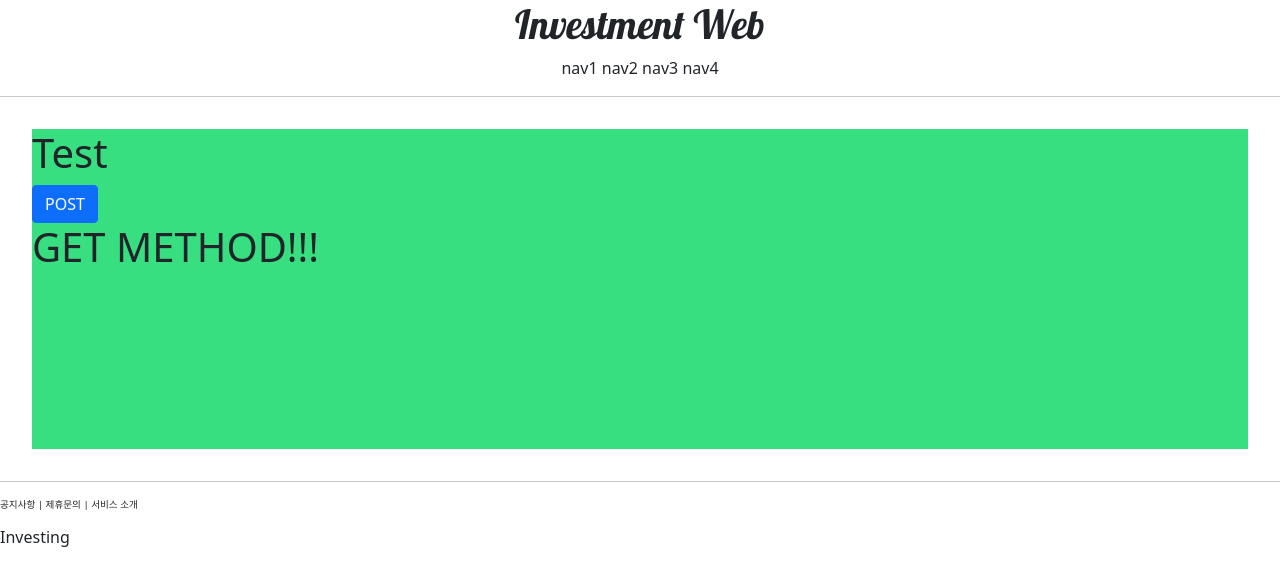
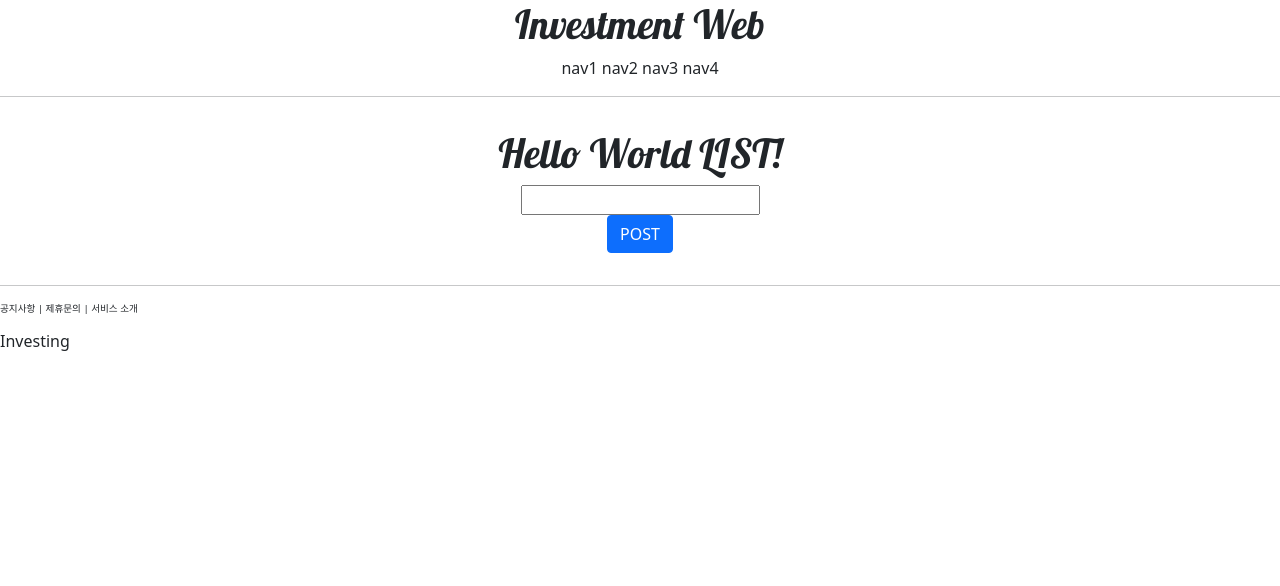
Before and after one commit to sunghyunpk/-Django_web, a Django app: page /account/hello_world/ in a window 1280 px wide. Shown: the top 586 px of the page. Run offline with Django 3.2, Linux system fonts and the light colour scheme.

Commit message:
POST & DB

```diff
--- a/accountapp/templates/accountapp/hello_world.html
+++ b/accountapp/templates/accountapp/hello_world.html
@@ -2,20 +2,26 @@
 
 {% block content %}
 
-    <div style="height: 20rem; background-color: #38df81; border-radious: 1rem; margin: 2rem;">
-        <h1>
-            Test
+    <div style="border-radious: 1rem; margin: 2rem; text-align: center">
+        <h1 style="font-family: 'lobster', cursive;">
+            Hello World LIST!
         </h1>
 
         <form action="/account/hello_world/" method="post">
             {% csrf_token %}
-            <input type="submit" class="btn btn-primary" value="POST">
+            <div>
+                <input type="text" name ="hello_world_input">
+            </div>
+            <div>
+                <input type="submit" class="btn btn-primary" value="POST">
+            </div>
         </form>
 
+        {% if hello_world_output %}
         <h1>
-            {{ text }}
+            {{ hello_world_output.text }}
         </h1>
-
+        {% endif %}
     </div>
 
 {% endblock %}
--- a/accountapp/views.py
+++ b/accountapp/views.py
@@ -3,11 +3,19 @@ from django.shortcuts import render
 
 
 # Create your views here.
+from accountapp.models import HelloWorld
 
 
 def hello_world(request):
 
     if request.method == "POST":
-        return render(request, 'accountapp/hello_world.html', context={'text': 'POST METHOD!!!'})
+
+        temp = request.POST.get('hello_world_input')
+
+        new_hello_world = HelloWorld()
+        new_hello_world.text = temp
+        new_hello_world.save()
+
+        return render(request, 'accountapp/hello_world.html', context={'hello_world_output': new_hello_world})
     else:
         return render(request, 'accountapp/hello_world.html', context={'text': 'GET METHOD!!!'})
--- a/static/base.css
+++ b/static/base.css
@@ -7,11 +7,11 @@
 }
 
 .Investment_header{
-    text-align:center;
+    text-align: center;
     margin-bottom: 2rem 0;
 }
 
 .Investment_footer{
-    text-align:center;
-    margin-top: 2rem;
+    text-align: center;
+    margin-top: 2rem 0;
 }
```
